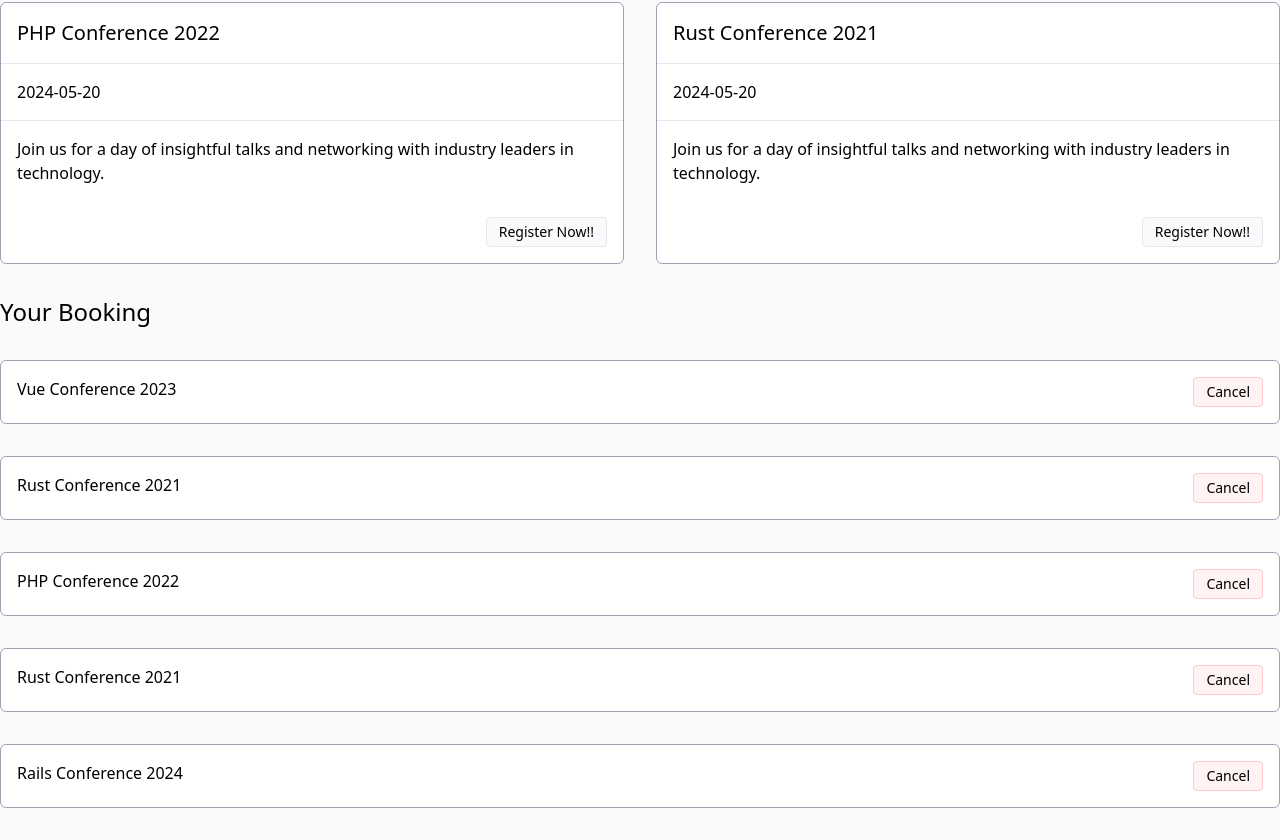
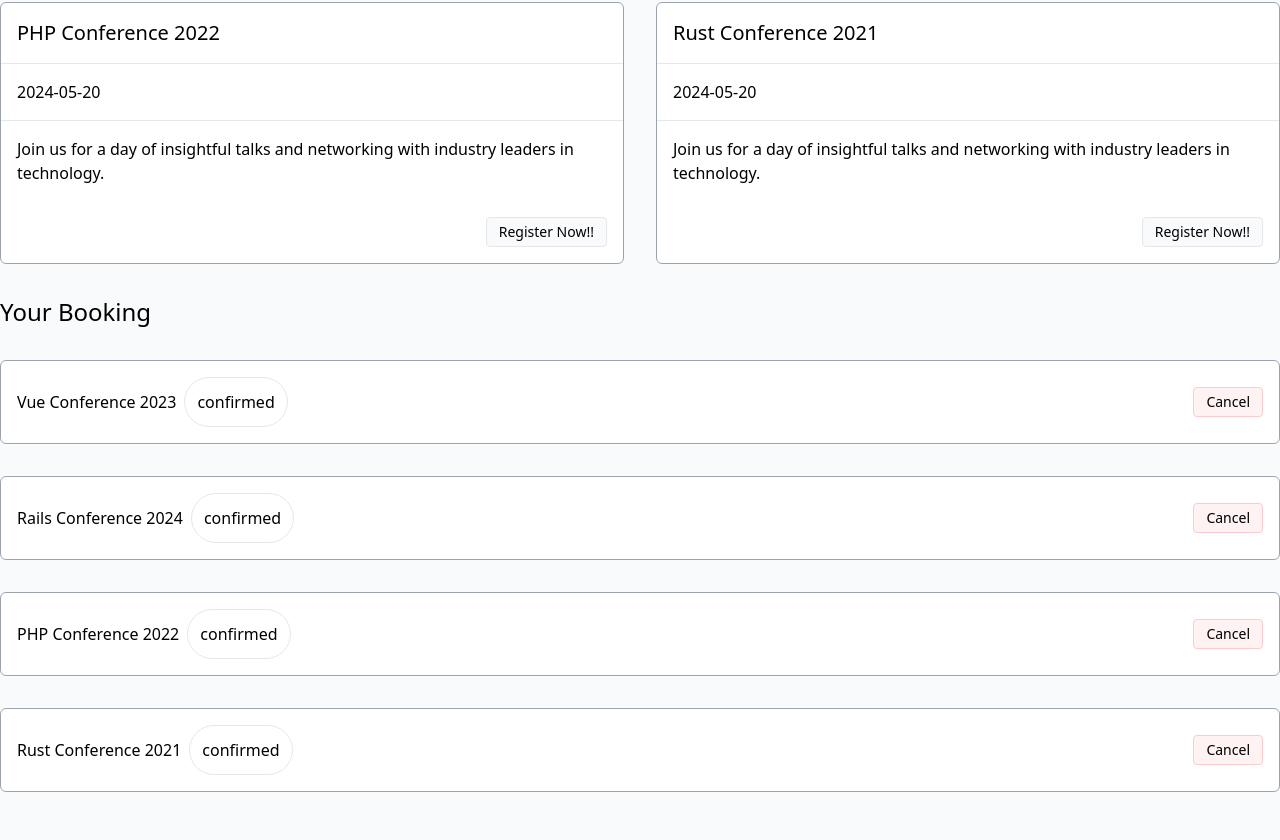
Before and after one commit to EslamKamel89/event_registeration_vue, a Vue app: page / in a window 1280 px wide. Shown: the part 460-1300 px from the top of the page. Built offline with nearby package versions, Linux system fonts and the light colour scheme; data requests are answered from the project's data file.

Commit message:
adding new booking and canceling booking

```diff
--- a/db.json
+++ b/db.json
@@ -31,39 +31,32 @@
   ],
   "bookings": [
     {
-      "id": "1715871265242",
-      "userId": 1,
+      "id": "1736153888009",
+      "userId": "1",
       "eventId": "2",
       "eventTitle": "Vue Conference 2023",
       "status": "confirmed"
     },
     {
-      "id": "1715872699695",
-      "userId": 1,
-      "eventId": "4",
-      "eventTitle": "Rust Conference 2021",
+      "id": "1736153888931",
+      "userId": "1",
+      "eventId": "1",
+      "eventTitle": "Rails Conference 2024",
       "status": "confirmed"
     },
     {
-      "id": "1736064646756",
+      "id": "1736153890114",
       "userId": "1",
       "eventId": "3",
       "eventTitle": "PHP Conference 2022",
       "status": "confirmed"
     },
     {
-      "id": "1736064650123",
+      "id": "1736153891039",
       "userId": "1",
       "eventId": "4",
       "eventTitle": "Rust Conference 2021",
       "status": "confirmed"
-    },
-    {
-      "id": "1736064653899",
-      "userId": "1",
-      "eventId": "1",
-      "eventTitle": "Rails Conference 2024",
-      "status": "confirmed"
     }
   ]
 }
--- a/src/App.vue
+++ b/src/App.vue
@@ -25,6 +25,9 @@
           v-for="booking in bookings"
           :key="booking.id"
           :title="booking.eventTitle"
+          :status="booking.status"
+          :booking-id="booking.id"
+          @canceled="cancelBooking"
         ></BookingItem>
       </template>
       <template v-else>
@@ -39,6 +42,7 @@
 import BookingItem from './components/BookingItem.vue';
 import BookingItemLoading from './components/BookingItemLoading.vue';
 import LoadingEventCard from './components/LoadingEventCard.vue';
+import pr from './utils/pr';
 type Event = {
   id: string;
   title: string;
@@ -57,6 +61,7 @@
 const eventLoading = ref<boolean>(false);
 const bookings = ref<Booking[]>([]);
 const bookingsLoading = ref<boolean>(false);
+
 const fetchEvents = async () => {
   eventLoading.value = true;
   try {
@@ -68,6 +73,7 @@
   }
   eventLoading.value = false;
 };
+
 const fetchBookings = async () => {
   try {
     bookingsLoading.value = true;
@@ -78,25 +84,70 @@
   }
   bookingsLoading.value = false;
 };
-onMounted(() => {
-  fetchEvents();
-  fetchBookings();
-});
 
 const handleRegisteration = async (event: Event) => {
+  const bookingIndex = bookings.value.findIndex((booking: Booking) => booking.eventId == event.id);
+  if (bookingIndex >= 0) {
+    alert('You already registered for this event ');
+    return;
+  }
   const newBooking: Booking = {
     id: Date.now().toString(),
     userId: '1',
     eventId: event.id,
     eventTitle: event.title,
-    status: 'confirmed',
+    status: 'pending',
   };
   bookings.value.push(newBooking);
-  const response = await fetch('http://localhost:3000/bookings', {
-    method: 'POST',
-    headers: { 'Content-Type': 'application/json' },
-    body: JSON.stringify(newBooking),
-  });
-  console.log('register event ', response);
+  try {
+    const response = await fetch('http://localhost:3000/bookings', {
+      method: 'POST',
+      headers: { 'Content-Type': 'application/json' },
+      body: JSON.stringify({ ...newBooking, status: 'confirmed' }),
+    });
+    if (response.ok) {
+      const savedBookingIndex: number = bookings.value.findIndex(
+        (booking: Booking) => booking.eventId == event.id,
+      );
+      if (savedBookingIndex >= 0) bookings.value[savedBookingIndex] = await response.json();
+    } else {
+      throw new Error('Failed to confirm booking');
+    }
+  } catch (error) {
+    console.error(`Failed to save the booking to the database: ${error}`);
+    bookings.value = bookings.value.filter((booking: Booking) => booking.eventId != event.id);
+  }
 };
+
+const findBookingById = (id: string): number => {
+  const index = bookings.value.findIndex((booking: Booking) => booking.id == id);
+  return index;
+};
+
+const cancelBooking = async (bookingId: string) => {
+  pr(bookingId, 'This is the booking id that will be canceled');
+  const index = findBookingById(bookingId);
+  if (index < 0) {
+    console.error('the id of the booking not found in the booking list');
+    return;
+  }
+  const origianlBooking = bookings.value[index];
+  bookings.value.splice(index, 1);
+  try {
+    const response = await fetch(`http://localhost:3000/bookings/${bookingId}`, {
+      method: 'DELETE',
+    });
+    if (!response.ok) {
+      throw new Error('Booking could not be canceled');
+    }
+  } catch (e) {
+    console.error(`Failed to cancel booking:${e}`);
+    bookings.value.splice(index, 0, origianlBooking);
+  }
+};
+
+onMounted(() => {
+  fetchEvents();
+  fetchBookings();
+});
 </script>
--- a/src/components/BookingItem.vue
+++ b/src/components/BookingItem.vue
@@ -1,18 +1,30 @@
 <template>
   <SectionCard>
-    <div class="flex flex-row justify-between">
-      <div>{{ title }}</div>
-      <VueButton variant="danger"><template #content>Cancel</template></VueButton>
+    <div class="flex flex-row justify-between items-center">
+      <div class="flex space-x-2 items-center">
+        <div>{{ title }}</div>
+        <div class="border border-gray-200 rounded-full p-3">{{ status }}</div>
+      </div>
+      <VueButton variant="danger" @click="cancelRegisteration(bookingId)"
+        ><template #content>Cancel</template></VueButton
+      >
     </div>
   </SectionCard>
 </template>
 <script setup lang="ts">
 import SectionCard from '@/components/SectionCard.vue';
 import VueButton from './VueButton.vue';
-defineProps({
-  title: {
-    type: String,
-    required: true,
-  },
-});
+defineProps<{
+  title: string;
+  bookingId: string;
+  status: 'pending' | 'canceled' | 'confirmed';
+}>();
+
+const emit = defineEmits<{
+  (e: 'canceled', bookingId: string): void;
+}>();
+
+const cancelRegisteration = async (bookingId: string) => {
+  emit('canceled', bookingId);
+};
 </script>
--- /dev/null
+++ b/src/utils/pr.ts
@@ -0,0 +1,5 @@
+export default function pr<T>(value: T, title: string | null = null): T {
+  if (title) console.log('_/\\_'.repeat(3) + ` ${title} ` + '_/\\_'.repeat(3));
+  console.log(value);
+  return value;
+}
```
